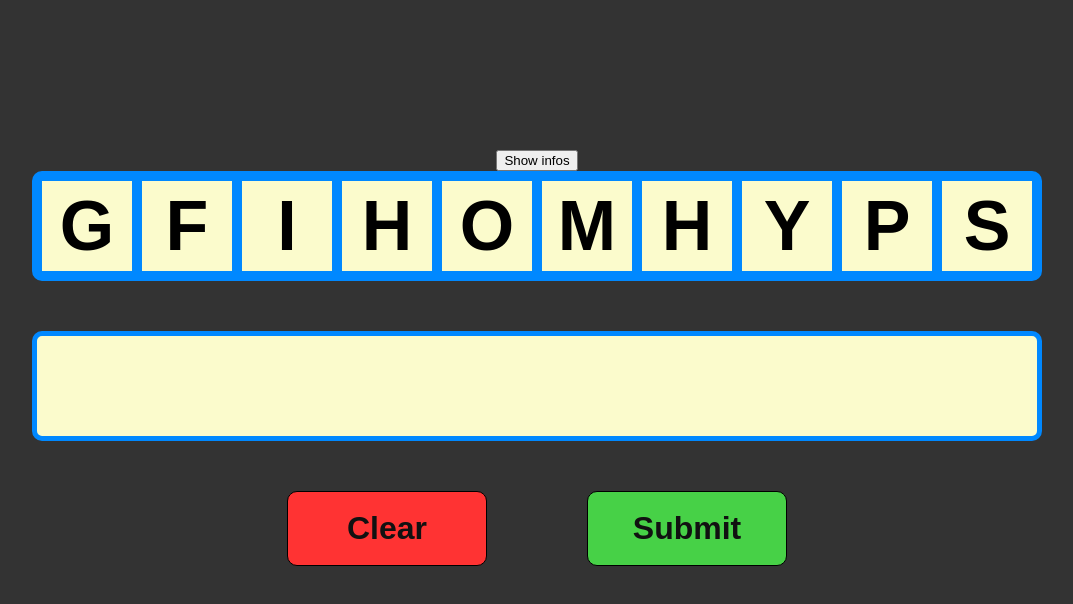
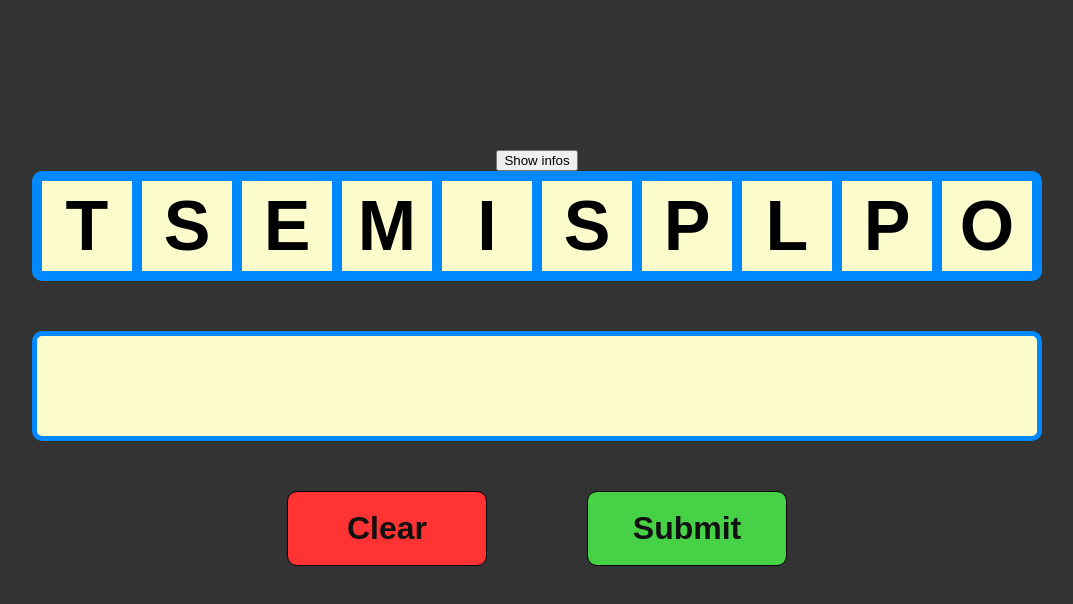
Before and after one commit to Cereal38/lettters, a React (Create React App) app in the folder client/: page /game in a window 1280 px wide. Shown: the top 604 px of the page, without its empty margins (103-1176 px from the left). Built offline with nearby package versions, Linux system fonts and the light colour scheme.

Commit message:
Update classic game -> Create myModule with 2 class / Create random lettersArray using use rate / Start submit button

```diff
--- a/client/src/components/game/ClassicGame.js
+++ b/client/src/components/game/ClassicGame.js
@@ -1,51 +1,58 @@
 
-import React, { useState, useReducer, } from 'react';
+import React, { useState, } from 'react';
 import Letter from './Letter';
 import '../../styles/components/game/ClassicGame.css';
-
-
-function generateRandomLetter() {
-/* Return a random caps letter */
-
-const asciiValue = Math.floor(Math.random() * 26) + 65;;
-const letter = String.fromCharCode(asciiValue);
-
-return letter;
-}
-
-function generateArrayRandomLetters(arrayLength) {
-	/* Return an array with 'arrayLength' letters */
-
-	let lettersArray = [];
-
-	for (let i = 0; i < arrayLength; i++) { lettersArray.push(generateRandomLetter()); }
-
-	return lettersArray;
-}
+import LettersGenerator from '../../myModules/lettersGenerator.js';
+import CheckWords from '../../myModules/checkWords.js';
 
 
 
-/* COMPONENT */
+/* --- CONSTANTES --- */
+const bgLight = "";
+const bgDark = "#BBBBBB";
+const bgRight = "#00FF00";
+const bgWrong = "#FF0000";
+// lettersArray -> Letters displayed in 1st square
+const lettersArray = LettersGenerator.generateArrayRandomLettersWithUseRate(10);
+
+
+
+/* --- COMPONENT --- */
 const ClassicGame = () => {
 
-	// lettersArray -> Letters displayed in 1st square
-	const[lettersArray, setLettersArray] = useState(generateArrayRandomLetters(10));
 
 	// letterUser = Letters displayed in 2nd square
 	const [lettersUser, setLettersUser] = useState([]);
 
-	// Array is linked to first square. Click on first letter -> clickable[0] = false
-	// Remove first letter from second square -> clickable[0] = true
-	const [clickable, setClickable] = useState([true, true, true, true, true, true, true, true, true, true]);
+	// Array is linked to letters. Click on first letter -> clickable[0][0] = false
+	// Remove first letter from second square -> clickable[0]][x] = true / clickable[1][0] -> true
+	const [clickable, setClickable] = useState([[true, true, true, true, true, true, true, true, true, true],
+		[false, false, false, false, false, false, false, false, false, false]]);
+
+	//  Array is linked to letters
+	const [bgColor, setBgColor] = useState([[bgLight, bgLight, bgLight, bgLight, bgLight, bgLight, bgLight, bgLight, bgLight, bgLight],
+		[bgDark, bgDark, bgDark, bgDark, bgDark, bgDark, bgDark, bgDark, bgDark, bgDark]]);
 
 
 
-	function changeClickable(index, isTrue) {
+	function changeBgColor(indexRow, indexCol, lightOrDark) {
+		/* Change bgColor array
+		lightOrDArk can take values bgDark or bgLight */
+
+		// Copy array to modify and replace
+		let bgColorCopy = bgColor;
+		bgColorCopy[indexRow][indexCol] = lightOrDark;
+
+		setBgColor(bgColorCopy);
+	}
+
+
+	function changeClickable(indexRow, indexCol, isTrue) {
 		/* Modify clickable array */
 
 		// Copy clickable array
 		let clickableCopy = clickable;
-		clickableCopy[index] = isTrue;
+		clickableCopy[indexRow][indexCol] = isTrue;
 
 		// Change old array with new values
 		setClickable(clickableCopy);
@@ -56,22 +63,40 @@ const ClassicGame = () => {
 		/* When user click on a letter add it to the lettersUser and show it in the 2nd square
 		Also modify clickable array */
 
-		if (lettersUser.length < 10 && clickable[index] == true) {
+		if (lettersUser.length < 10 && clickable[0][index] === true) {
 
 			const letter = event.target.textContent;
 
 			setLettersUser([...lettersUser, letter]);
-			changeClickable(index, false);
+			changeBgColor(0, index, bgDark);
+			changeClickable(0, index, false);
 		}
 	}
 
 
-	function clearLettersUser() {
+	function clear() {
 		/* lettersUser -> Empty array
-		clickable -> All true*/
+		clickable -> Reset
+		bgColor -> Reset*/
 
 		setLettersUser([]);
-		setClickable([true, true, true, true, true, true, true, true, true, true]);
+
+		setClickable([[true, true, true, true, true, true, true, true, true, true],
+		[false, false, false, false, false, false, false, false, false, false]]);
+
+		setBgColor([[bgLight, bgLight, bgLight, bgLight, bgLight, bgLight, bgLight, bgLight, bgLight, bgLight],
+		[bgDark, bgDark, bgDark, bgDark, bgDark, bgDark, bgDark, bgDark, bgDark, bgDark]]);
+	}
+
+	function onClickSubmit() {
+
+		// Check if word is valid and clear board
+		if (CheckWords.checkIfWordInList(lettersUser.join(''))) {
+			alert("Valid !")
+			clear();
+		}
+
+		else { alert("Unvalid !"); }
 	}
 
 
@@ -93,9 +118,12 @@ const ClassicGame = () => {
 
 			<div className="classic-game__given-letters">
 
-				{ lettersArray.map((letter, index) => <div key={`${letter}-${index}`} onClick={(event) => firstSquareLetterClicked(event, index)} >
+				{ lettersArray.map((letter, index) => <div
+					key={`${letter}-${index}`}
+					onClick={(event) => firstSquareLetterClicked(event, index)}
+					style={{backgroundColor: bgColor[0][index]}} >
 
-					<Letter car={ letter } clickable={ clickable[index] } />
+					<Letter car={ letter } />
 
 				</div>) }
 
@@ -103,9 +131,11 @@ const ClassicGame = () => {
 
 			<div className="classic-game__user-letters">
 
-				{ lettersUser.map((letter, index) => <div key={`${letter}-${index}`} >
+				{ lettersUser.map((letter, index) => <div
+					key={`${letter}-${index}`}
+					style={{backgroundColor: bgColor[1][index]}} >
 
-					<Letter car={ letter } clickable={ false } />
+					<Letter car={ letter } />
 
 				</div>) }
 
@@ -113,8 +143,8 @@ const ClassicGame = () => {
 
 			<div className="classic-game__buttons-box">
 
-				<button className="buttons-box__clear-button" onClick={ clearLettersUser } > Clear </button>
-				<button className="buttons-box__submit-button" > Submit </button>
+				<button className="buttons-box__clear-button" onClick={ clear } > Clear </button>
+				<button className="buttons-box__submit-button" onClick={ onClickSubmit } > Submit </button>
 
 			</div>
 
--- a/client/src/components/game/Letter.js
+++ b/client/src/components/game/Letter.js
@@ -1,37 +1,16 @@
 
-import React, { useState,} from 'react';
+import React from 'react';
 import '../../styles/components/game/Letter.css';
 
 
 const Letter = (props) => {
 
-	const bgLight = "";
-	const bgDark = "";
-
-	const car = props.car;
-	let clickable = props.clickable;
-
-	// If letter is clickable   -> Transparent background color
-	// If not 				    -> Dark background color
-	const [bgColor, setBgColor] = useState(() => {
-
-		if (clickable == true) { return bgLight }
-		else if (clickable == false) { return bgDark }
-	});
-
-	function switchColor() {
-
-		if (clickable == true) {
-			if (bgColor == bgLight) { setBgColor(bgDark); }
-			else if (bgColor == bgDark) { setBgColor(bgLight); }
-		}
-	}
 
 
 	return (
 
-		<div className="letter"	onClick={switchColor} style={{backgroundColor: bgColor}} >
-			{car}
+		<div className="letter" >
+			{props.car}
 		</div>
 		)
 }
--- /dev/null
+++ b/client/src/myModules/checkWords.js
@@ -0,0 +1,13 @@
+
+class CheckWords {
+
+	static checkIfWordInList(word) {
+		/* If word in list return true else false */
+
+		const listExists = ["RA", "BA", "BE", "RE"];
+
+		return (listExists.includes(word));
+	}
+}
+
+export default CheckWords;
--- /dev/null
+++ b/client/src/myModules/lettersGenerator.js
@@ -0,0 +1,69 @@
+
+class LettersGenerator {
+
+
+	static generateTotalRandomLetter() {
+		/* Return a random caps letter */
+
+		const asciiValue = Math.floor(Math.random() * 26) + 65;;
+		const letter = String.fromCharCode(asciiValue);
+
+		return letter;
+	}
+
+	static generateArrayTotalRandomLetters(arrayLength) {
+		/* Return an array with 'arrayLength' letters */
+
+		let lettersArray = [];
+
+		for (let i = 0; i < arrayLength; i++) { lettersArray.push(this.generateTotalRandomLetter()); }
+
+		return lettersArray;
+	}
+
+	static generateArrayRandomLettersWithUseRate(arrayLength) {
+		/* Generate lettersArray using use rate of lettters in english */
+
+		let lettersArray = [];
+		const useRateArray = [
+		"E", "E", "E", "E", "E", "E", "E", "E", "E", "E", "E",
+		"A", "A", "A", "A", "A", "A", "A", "A",
+		"R", "R", "R", "R", "R", "R", "R", "R",
+		"I", "I", "I", "I", "I", "I", "I", "I",
+		"O", "O", "O", "O", "O", "O", "O",
+		"T", "T", "T", "T", "T", "T", "T",
+		"N", "N", "N", "N", "N", "N", "N",
+		"S", "S", "S", "S", "S", "S",
+		"L", "L", "L", "L", "L",
+		"C", "C", "C", "C", "C",
+		"U", "U", "U", "U",
+		"D", "D", "D",
+		"P", "P", "P",
+		"M", "M", "M",
+		"H", "H", "H",
+		"G", "G",
+		"B", "B",
+		"F", "F",
+		"Y", "Y",
+		"W",
+		"K",
+		"V",
+		"X",
+		"Z",
+		"J",
+		"Q"];
+
+
+		for (let i = 0; i < arrayLength; i++) {
+
+			const letter = useRateArray[Math.floor(Math.random() * useRateArray.length)];
+			lettersArray.push(letter);
+		}
+
+		return lettersArray;
+	}
+
+
+}
+
+export default LettersGenerator;
```
Also changed, not shown: 1 other file (tests, documents, lock files or other folders).
